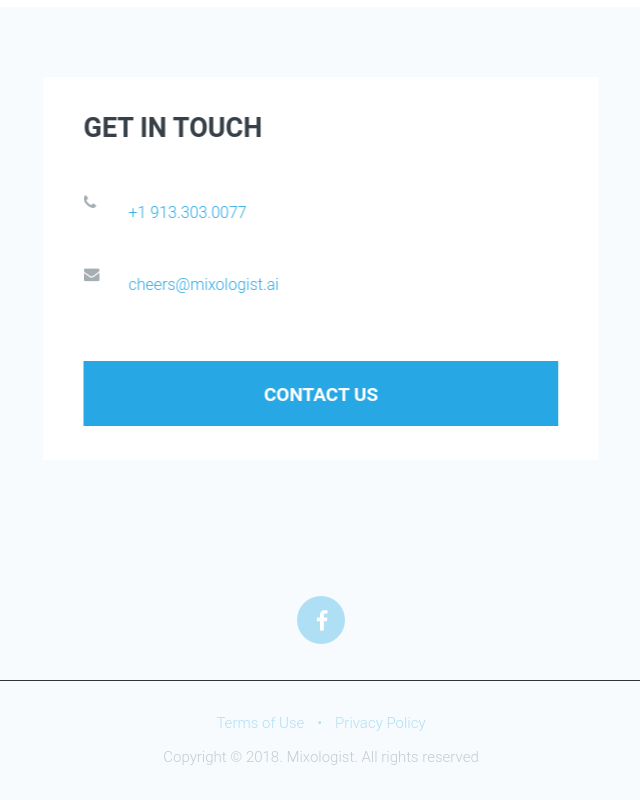
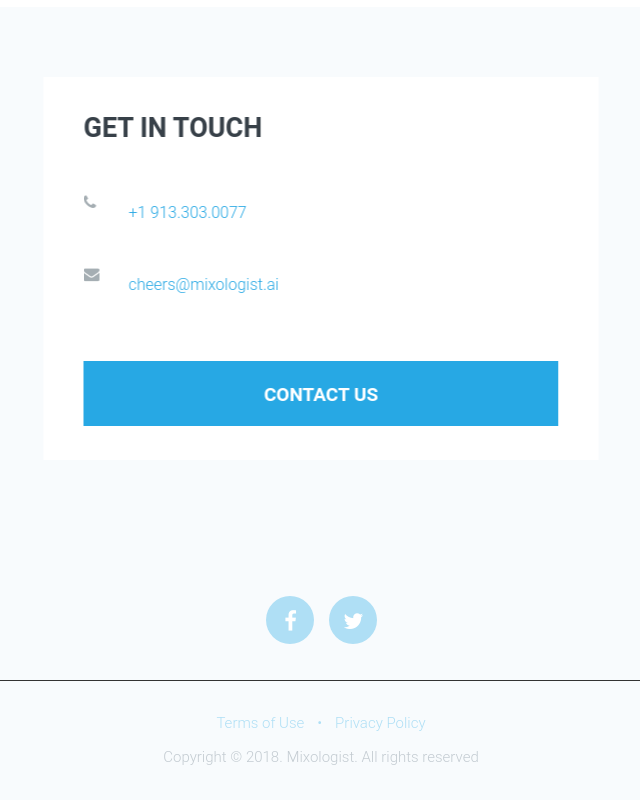
Before and after one commit to jacobshepherd/mixologist-web, a plain HTML site: page index.html in a window 1280 px wide. Shown: the part 3591-4391 px from the top of the page, without its empty margins (319-959 px from the left). Drawn offline with Linux system fonts and the light colour scheme; some packages are replaced by stand-ins of ours.

Commit message:
no message

```diff
--- a/index.html
+++ b/index.html
@@ -299,8 +299,9 @@ Version : 1.0
             <div class="row m0 social-links">
                 <ul class="nav">
                     <li class="wow fadeInUp"><a href="https://www.facebook.com/yourmixologist/" target="_blank"><i class="fa fa-facebook"></i></a></li>
+                    <li class="wow fadeInUp" data-wow-delay="0.1s"><a href="https://twitter.com/mixologist_ai" target="_blank"><i class="fa fa-twitter"></i></a></li>
                     <!--<li class="wow fadeInUp" data-wow-delay="0.1s"><a href="https://github.com/jacobshepherd/mocktailsmixer" target="_blank"><i class="fa fa-github"></i></a></li>
-     <li class="wow fadeInUp" data-wow-delay="0.2s"><a href="#" target="_blank"><i class="fa fa-twitter"></i></a></li>
+     <li class="wow fadeInUp" data-wow-delay="0.2s"><a href="https://twitter.com/mixologist_ai" target="_blank"><i class="fa fa-twitter"></i></a></li>
     <li class="wow fadeInUp" data-wow-delay="0.3s"><a href="#" target="_blank"><i class="fa fa-linkedin"></i></a></li> -->
                 </ul>
             </div>
```
Also changed, not shown: privacy-policy.html (+1 -0 lines), terms-of-use.html (+4 -3 lines).
